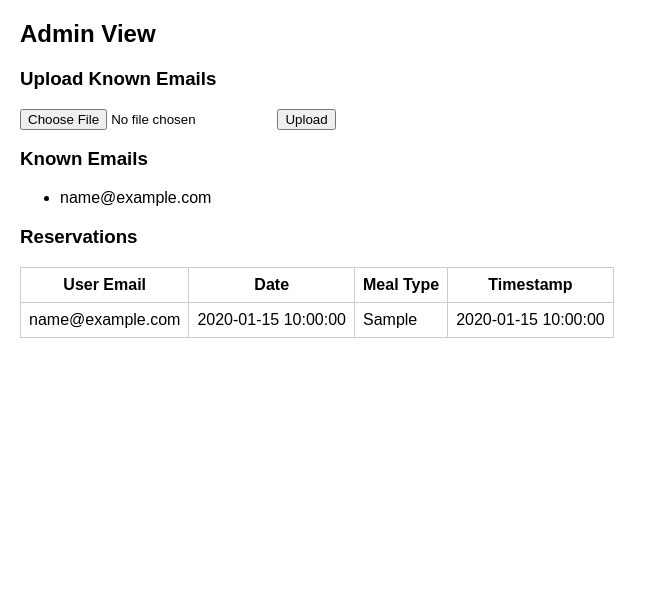
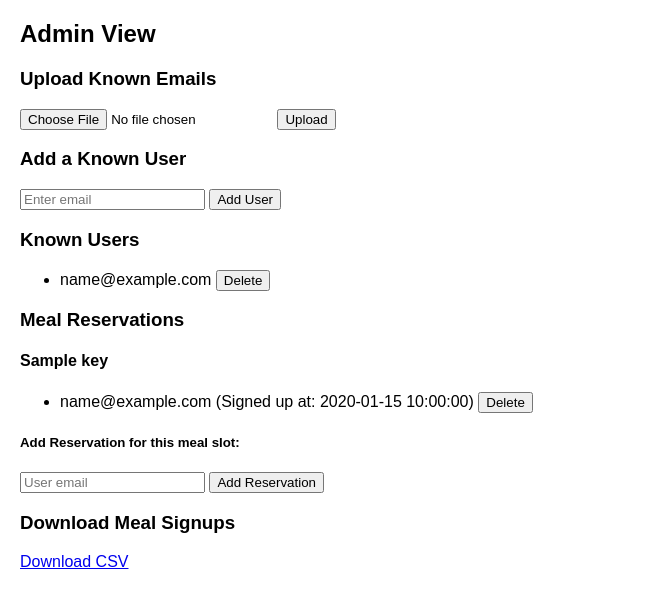
Before and after one commit to conjfrnk/charter-meals, a Flask app: template templates/admin.html in a window 1280 px wide. Shown: the top 608 px of the page, without its empty margins (0-657 px from the left). Run offline with Flask 3, Linux system fonts and the light colour scheme; the template is opened without the code that fills it: most values are stand-ins (such as "Sample title", 1, 10 or a date in 2020); data that the repository does not hold is empty.

Commit message:
improvements

```diff
--- a/app.py
+++ b/app.py
@@ -1,12 +1,15 @@
 import os
-from flask import Flask, render_template, request, redirect, url_for, flash, session, jsonify, g, abort
 import sqlite3
 from datetime import datetime, date, timedelta
 from functools import wraps
+from flask import (
+    Flask, render_template, request, redirect, url_for, flash,
+    session, jsonify, g, abort, Response
+)
 
 app = Flask(__name__)
 
-# Read the secret key from secrets.txt (make sure this file is not world-readable in production)
+# Load secret key from secrets.txt
 secret_path = os.path.join(os.path.dirname(__file__), 'secrets.txt')
 try:
     with open(secret_path, 'r') as f:
@@ -24,7 +27,7 @@ def get_db():
     if 'db' not in g:
         g.db = sqlite3.connect(app.config['DATABASE'])
         g.db.row_factory = sqlite3.Row
-        # Enable foreign keys (SQLite)
+        # Enable foreign keys for SQLite
         g.db.execute("PRAGMA foreign_keys = ON;")
     return g.db
 
@@ -40,12 +43,19 @@ def init_db():
         db.executescript(f.read())
     db.commit()
 
-# Optional: enable command-line initialization with: flask init-db
 @app.cli.command('init-db')
 def init_db_command():
     """Clear existing data and create new tables."""
     init_db()
     print('Initialized the database.')
+
+# ---------------------------
+# Custom Template Filter
+# ---------------------------
+@app.template_filter('weekday')
+def weekday_filter(date_str):
+    d = datetime.strptime(date_str, '%Y-%m-%d').date()
+    return d.weekday()  # Monday=0, Tuesday=1, ..., Sunday=6
 
 # ---------------------------
 # Next Week Meal Slot Generation
@@ -58,7 +68,7 @@ def generate_next_week_meal_slots():
     """
     db = get_db()
     today = date.today()
-    # Calculate next Monday: current week's Monday + 7 days.
+    # Calculate next Monday: this week’s Monday + 7 days.
     next_monday = today - timedelta(days=today.weekday()) + timedelta(days=7)
     days = [next_monday + timedelta(days=i) for i in range(7)]
     for d in days:
@@ -98,7 +108,7 @@ def is_pub_slot(meal_slot):
     return False
 
 # ---------------------------
-# Routes
+# Routes for User Login/Signup
 # ---------------------------
 @app.route('/login', methods=['GET', 'POST'])
 def login():
@@ -140,8 +150,11 @@ def index():
         slots_by_date.setdefault(slot['date'], []).append(slot)
 
     # Get the user's current reservations for next week
-    cur = db.execute('SELECT meal_slot_id FROM reservations r JOIN meal_slots ms ON r.meal_slot_id = ms.id WHERE r.user_email = ? AND ms.date BETWEEN ? AND ?',
-                     (session['user_email'], next_monday.isoformat(), next_sunday.isoformat()))
+    cur = db.execute('''
+        SELECT meal_slot_id FROM reservations r
+        JOIN meal_slots ms ON r.meal_slot_id = ms.id
+        WHERE r.user_email = ? AND ms.date BETWEEN ? AND ?
+    ''', (session['user_email'], next_monday.isoformat(), next_sunday.isoformat()))
     user_reservations = {row['meal_slot_id'] for row in cur.fetchall()}
 
     return render_template('index.html', slots_by_date=slots_by_date, user_reservations=user_reservations)
@@ -155,7 +168,6 @@ def reserve():
         flash('Client timestamp missing.', 'danger')
         return redirect(url_for('index'))
     try:
-        # Assume ISO-format timestamp from the client
         timestamp = datetime.fromisoformat(client_timestamp)
     except ValueError:
         flash('Invalid timestamp format.', 'danger')
@@ -164,11 +176,10 @@ def reserve():
     db = get_db()
     user_email = session['user_email']
 
-    # --- Business Rule Checks ---
+    # --- Business Rule Checks (server–side) ---
     # Rule 1: Only 2 non-pub meals per week.
     # Rule 2: Only 1 pub night (Tuesday/Thursday dinner) every 2 weeks.
 
-    # For reservations, use next week as the target week.
     today = date.today()
     next_monday = today - timedelta(days=today.weekday()) + timedelta(days=7)
     next_sunday = next_monday + timedelta(days=6)
@@ -229,7 +240,6 @@ def reserve():
                 continue
             non_pub_count += 1
 
-        # Attempt to insert the reservation
         try:
             db.execute(
                 'INSERT INTO reservations (user_email, meal_slot_id, timestamp) VALUES (?, ?, ?)',
@@ -253,7 +263,7 @@ def meal_counts():
     return jsonify(counts)
 
 # ---------------------------
-# Admin View (Basic Auth)
+# Admin Routes and Endpoints
 # ---------------------------
 def check_admin_auth(username, password):
     return username == 'admin' and password == 'admin'
@@ -267,46 +277,148 @@ def admin_required(view):
         return view(**kwargs)
     return wrapped_view
 
-@app.route('/admin', methods=['GET', 'POST'])
+@app.route('/admin', methods=['GET'])
 @admin_required
 def admin():
     db = get_db()
-    # Allow admin to add known user emails via file upload (CSV or TXT; one email per line)
-    if request.method == 'POST':
-        if 'emails_file' in request.files:
-            f = request.files['emails_file']
-            if f:
-                try:
-                    content = f.read().decode('utf-8')
-                except Exception as e:
-                    flash('Error reading file.', 'danger')
-                    return redirect(url_for('admin'))
-                # Split on newlines and commas
-                lines = content.replace(',', '\n').splitlines()
-                emails = [line.strip().lower() for line in lines if line.strip()]
-                added = []
-                skipped = []
-                for email in emails:
-                    try:
-                        db.execute('INSERT INTO users (email) VALUES (?)', (email,))
-                        added.append(email)
-                    except sqlite3.IntegrityError:
-                        skipped.append(email)
-                db.commit()
-                flash(f"Added {len(added)} emails. Skipped {len(skipped)} duplicates.", "success")
+    # Get known users
+    cur = db.execute('SELECT email FROM users ORDER BY email')
+    users = cur.fetchall()
 
-    # List reservations (ordered by date)
+    # Get reservations grouped by meal slot
     cur = db.execute('''
-        SELECT r.user_email, ms.date, ms.meal_type, r.timestamp
+        SELECT r.id as reservation_id, r.user_email, ms.id as meal_slot_id, ms.date, ms.meal_type, r.timestamp
         FROM reservations r
         JOIN meal_slots ms ON r.meal_slot_id = ms.id
-        ORDER BY ms.date
+        ORDER BY ms.date, ms.meal_type
     ''')
     reservations = cur.fetchall()
-    # List known emails
-    cur = db.execute('SELECT email FROM users ORDER BY email')
-    users = cur.fetchall()
-    return render_template('admin.html', reservations=reservations, users=users)
+    # Group reservations by meal slot (keyed by "date - meal_type")
+    reservations_by_slot = {}
+    for res in reservations:
+        key = f"{res['date']} - {res['meal_type']}"
+        if key not in reservations_by_slot:
+            reservations_by_slot[key] = {
+                'meal_slot_id': res['meal_slot_id'],
+                'date': res['date'],
+                'meal_type': res['meal_type'],
+                'reservations': []
+            }
+        reservations_by_slot[key]['reservations'].append(res)
+
+    return render_template('admin.html', users=users, reservations_by_slot=reservations_by_slot)
+
+@app.route('/admin/upload_emails', methods=['POST'])
+@admin_required
+def admin_upload_emails():
+    db = get_db()
+    if 'emails_file' in request.files:
+        f = request.files['emails_file']
+        if f:
+            try:
+                content = f.read().decode('utf-8')
+            except Exception as e:
+                flash('Error reading file.', 'danger')
+                return redirect(url_for('admin'))
+            # Split on newlines and commas
+            lines = content.replace(',', '\n').splitlines()
+            emails = [line.strip().lower() for line in lines if line.strip()]
+            added = []
+            skipped = []
+            for email in emails:
+                try:
+                    db.execute('INSERT INTO users (email) VALUES (?)', (email,))
+                    added.append(email)
+                except sqlite3.IntegrityError:
+                    skipped.append(email)
+            db.commit()
+            flash(f"Added {len(added)} emails. Skipped {len(skipped)} duplicates.", "success")
+    return redirect(url_for('admin'))
+
+@app.route('/admin/add_user', methods=['POST'])
+@admin_required
+def admin_add_user():
+    db = get_db()
+    email = request.form.get('new_user_email', '').strip().lower()
+    if email:
+        try:
+            db.execute('INSERT INTO users (email) VALUES (?)', (email,))
+            db.commit()
+            flash(f"User {email} added.", "success")
+        except sqlite3.IntegrityError:
+            flash(f"User {email} already exists.", "warning")
+    else:
+        flash("No email provided.", "danger")
+    return redirect(url_for('admin'))
+
+@app.route('/admin/delete_user', methods=['POST'])
+@admin_required
+def admin_delete_user():
+    db = get_db()
+    email = request.form.get('delete_user_email', '').strip().lower()
+    if email:
+        db.execute('DELETE FROM users WHERE email = ?', (email,))
+        db.commit()
+        flash(f"User {email} deleted.", "success")
+    else:
+        flash("No email provided.", "danger")
+    return redirect(url_for('admin'))
+
+@app.route('/admin/add_reservation', methods=['POST'])
+@admin_required
+def admin_add_reservation():
+    db = get_db()
+    email = request.form.get('reservation_email', '').strip().lower()
+    meal_slot_id = request.form.get('meal_slot_id', '').strip()
+    if not email or not meal_slot_id:
+        flash("Email and meal slot are required.", "danger")
+        return redirect(url_for('admin'))
+    # Use the current timestamp
+    timestamp = datetime.now().isoformat()
+    try:
+        db.execute('INSERT INTO reservations (user_email, meal_slot_id, timestamp) VALUES (?, ?, ?)',
+                   (email, meal_slot_id, timestamp))
+        db.commit()
+        flash(f"Reservation for {email} added to meal slot {meal_slot_id}.", "success")
+    except sqlite3.IntegrityError:
+        flash("Reservation already exists or error occurred.", "warning")
+    return redirect(url_for('admin'))
+
+@app.route('/admin/delete_reservation/<int:reservation_id>', methods=['POST'])
+@admin_required
+def admin_delete_reservation(reservation_id):
+    db = get_db()
+    db.execute('DELETE FROM reservations WHERE id = ?', (reservation_id,))
+    db.commit()
+    flash("Reservation deleted.", "success")
+    return redirect(url_for('admin'))
+
+@app.route('/admin/download_meal_signups')
+@admin_required
+def admin_download_meal_signups():
+    db = get_db()
+    cur = db.execute('''
+        SELECT ms.date, ms.meal_type, r.user_email
+        FROM reservations r
+        JOIN meal_slots ms ON r.meal_slot_id = ms.id
+        ORDER BY ms.date, ms.meal_type
+    ''')
+    rows = cur.fetchall()
+    output = []
+    current_meal = None
+    for row in rows:
+        meal = f"{row['date']} - {row['meal_type']}"
+        netid = row['user_email'].split('@')[0]
+        if current_meal != meal:
+            output.append(f"\nMeal: {meal}\n")
+            current_meal = meal
+        output.append(netid)
+    csv_content = "\n".join(output)
+    return Response(
+        csv_content,
+        mimetype="text/csv",
+        headers={"Content-disposition": "attachment; filename=meal_signups.csv"}
+    )
 
 @app.errorhandler(401)
 def unauthorized(error):
@@ -314,8 +426,5 @@ def unauthorized(error):
             'You have to login with proper credentials', 401,
             {'WWW-Authenticate': 'Basic realm="Login Required"'})
 
-# ---------------------------
-# Run the App
-# ---------------------------
 if __name__ == '__main__':
     app.run(debug=True)
--- a/static/main.js
+++ b/static/main.js
@@ -1,4 +1,5 @@
 $(document).ready(function(){
+  // Function to update the reservation counts next to each meal slot.
   function updateCounts(){
     $.getJSON("/meal_counts", function(data){
       $.each(data, function(slot_id, count){
@@ -7,6 +8,32 @@ $(document).ready(function(){
     });
   }
   updateCounts();
-  // Update counts every 10 seconds
+  // Update counts every 10 seconds.
   setInterval(updateCounts, 10000);
+
+  // If the meal signup form exists, attach event handlers.
+  if ($("#mealForm").length) {
+    // On form submit, update the client timestamp.
+    $("#mealForm").submit(function(e){
+      $("#client_timestamp").val(new Date().toISOString());
+    });
+
+    // Enforce maximum selection limits:
+    // - Maximum of 2 non-pub meals.
+    // - Maximum of 1 pub night.
+    $("input[type='checkbox'][name='meal_slot']").change(function(e){
+      var pubCount = $("input[type='checkbox'][name='meal_slot'][data-pub='1']:checked").length;
+      var nonPubCount = $("input[type='checkbox'][name='meal_slot'][data-pub='0']:checked").length;
+      if ($(this).is(':checked')) {
+        if ($(this).data('pub') == 1 && pubCount > 1) {
+          alert("You can only select 1 pub night. Please deselect the other pub night.");
+          $(this).prop('checked', false);
+        }
+        if ($(this).data('pub') == 0 && nonPubCount > 2) {
+          alert("You can only select 2 meals. Please deselect one to select a new one.");
+          $(this).prop('checked', false);
+        }
+      }
+    });
+  }
 });
--- a/templates/admin.html
+++ b/templates/admin.html
@@ -3,37 +3,52 @@
 <h2>Admin View</h2>
 
 <h3>Upload Known Emails</h3>
-<form method="POST" enctype="multipart/form-data">
+<form method="POST" action="{{ url_for('admin_upload_emails') }}" enctype="multipart/form-data">
   <input type="file" name="emails_file" accept=".txt,.csv" required>
   <button type="submit">Upload</button>
 </form>
 
-<h3>Known Emails</h3>
+<h3>Add a Known User</h3>
+<form method="POST" action="{{ url_for('admin_add_user') }}">
+  <input type="email" name="new_user_email" placeholder="Enter email" required>
+  <button type="submit">Add User</button>
+</form>
+
+<h3>Known Users</h3>
 <ul>
   {% for user in users %}
-    <li>{{ user.email }}</li>
+    <li>
+      {{ user.email }}
+      <form method="POST" action="{{ url_for('admin_delete_user') }}" style="display:inline;">
+        <input type="hidden" name="delete_user_email" value="{{ user.email }}">
+        <button type="submit">Delete</button>
+      </form>
+    </li>
   {% endfor %}
 </ul>
 
-<h3>Reservations</h3>
-<table border="1" cellpadding="5">
-  <thead>
-    <tr>
-      <th>User Email</th>
-      <th>Date</th>
-      <th>Meal Type</th>
-      <th>Timestamp</th>
-    </tr>
-  </thead>
-  <tbody>
-    {% for res in reservations %}
-      <tr>
-        <td>{{ res.user_email }}</td>
-        <td>{{ res.date }}</td>
-        <td>{{ res.meal_type }}</td>
-        <td>{{ res.timestamp }}</td>
-      </tr>
+<h3>Meal Reservations</h3>
+{% for key, group in reservations_by_slot.items() %}
+  <h4>{{ key }}</h4>
+  <ul>
+    {% for res in group.reservations %}
+      <li>
+        {{ res.user_email }} (Signed up at: {{ res.timestamp }})
+        <form method="POST" action="{{ url_for('admin_delete_reservation', reservation_id=res.reservation_id) }}" style="display:inline;">
+          <button type="submit">Delete</button>
+        </form>
+      </li>
     {% endfor %}
-  </tbody>
-</table>
+  </ul>
+  <h5>Add Reservation for this meal slot:</h5>
+  <form method="POST" action="{{ url_for('admin_add_reservation') }}">
+    <input type="hidden" name="meal_slot_id" value="{{ group.meal_slot_id }}">
+    <input type="email" name="reservation_email" placeholder="User email" required>
+    <button type="submit">Add Reservation</button>
+  </form>
+{% endfor %}
+
+<h3>Download Meal Signups</h3>
+<a href="{{ url_for('admin_download_meal_signups') }}">Download CSV</a>
+
 {% endblock %}
```
Also changed, not shown: templates/index.html (+4 -8 lines).
